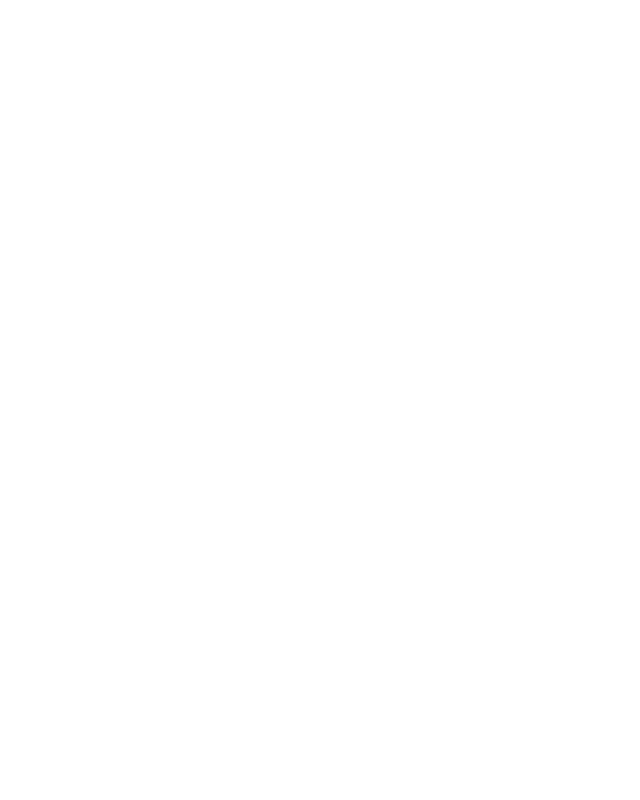
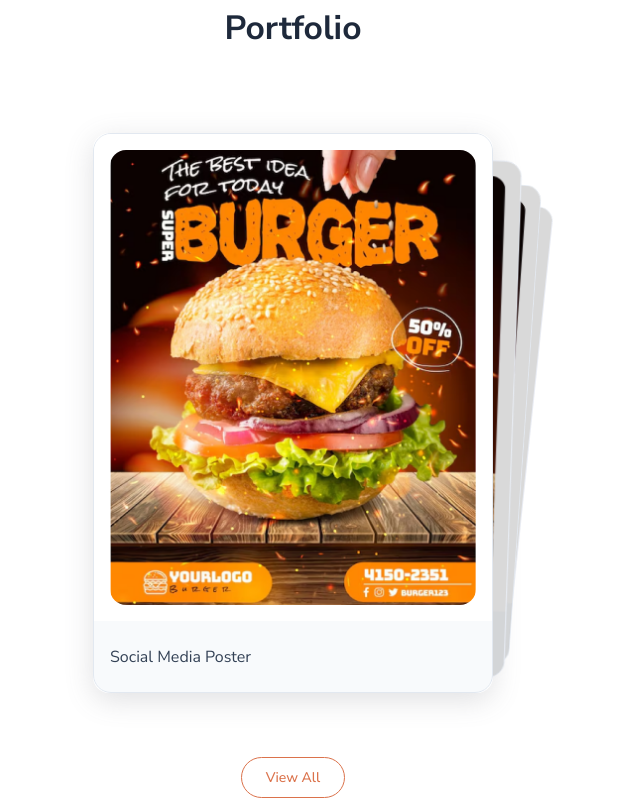
Before and after one commit to YeenYan/va-portfolio-v1, a Vue app: page / in a window 1280 px wide. Shown: the part 7044-7844 px from the top of the page, without its empty margins (347-987 px from the left). Built offline with nearby package versions, Linux system fonts and the light colour scheme.

Commit message:
add portfolio section & integrate swiper library

```diff
--- a/package.json
+++ b/package.json
@@ -10,6 +10,7 @@
   },
   "dependencies": {
     "gsap": "^3.12.5",
+    "swiper": "^11.1.14",
     "vue": "^3.4.37",
     "vuex": "^4.0.2"
   },
--- a/src/App.vue
+++ b/src/App.vue
@@ -13,10 +13,7 @@
 			<div ref="serviceContainer" id="services">
 				<ServicesContent />
 			</div>
-			<div class="sample" id="portfolio">
-				Lorem ipsum dolor sit amet consectetur, adipisicing elit. Explicabo suscipit
-				provident ullam cupiditate dolore asperiores ipsam blanditiis id odit natus.
-			</div>
+			<PortfolioContent id="portfolio" />
 			<ContactContent id="contact" />
 		</section>
 
@@ -40,6 +37,7 @@
 	import IntroductionAbout from "@/views/IntroductionAbout.vue";
 	import WhyMeContent from "@/views/WhyMeContent.vue";
 	import ServicesContent from "@/views/ServicesContent.vue";
+	import PortfolioContent from "@/views/PortfolioContent.vue";
 	import ContactContent from "@/views/ContactContent.vue";
 	import AboutContent from "@/views/AboutModal.vue";
 	import MainLoader from "@/components/Main_Loader.vue";
--- a/src/composables/useImageLoader.js
+++ b/src/composables/useImageLoader.js
@@ -13,6 +13,8 @@
 import Image10 from "@/assets/images/CircularText.webp";
 import Image11 from "@/assets/images/about.webp";
 import Image12 from "@/assets/images/signature.webp";
+
+import Image13 from "@/assets/images/sample_design.png";
 
 // Function to load an image asynchronously
 const loadImage = (src) => {
@@ -45,6 +47,7 @@
 		Image10,
 		Image11,
 		Image12,
+		Image13,
 	];
 
 	const loadAllImages = async () => {
--- a/src/main.js
+++ b/src/main.js
@@ -7,6 +7,9 @@
 
 import "@/assets/base.css";
 
+import "swiper/css";
+import "swiper/css/effect-cards";
+
 gsap.registerPlugin(ScrollTrigger, ScrollToPlugin);
 
 import App from "@/App.vue";
--- /dev/null
+++ b/src/views/PortfolioContent.vue
@@ -0,0 +1,116 @@
+<template>
+	<aside class="portfolio_section_container">
+		<div class="portfolio_section_wrapper max_width_container">
+			<div class="section_title_wrapper">
+				<p class="title_subheading">A Small Selection Of My Work</p>
+				<p class="title_heading">Portfolio</p>
+			</div>
+		</div>
+
+		<div class="swiper_container">
+			<swiper
+				:effect="'cards'"
+				:grab-cursor="true"
+				:modules="modules"
+				class="mySwiper"
+			>
+				<swiper-slide v-for="(slide, index) in slides" :key="index">
+					<div class="swiper_wrapper">
+						<!-- {{ slide }} -->
+						<img :srcset="slide.image" alt="" class="sample_image" />
+					</div>
+					<p class="swiper_text">
+						{{ slide.title }}
+					</p>
+				</swiper-slide>
+			</swiper>
+
+			<button class="btn btn_outline btn_view">View All</button>
+		</div>
+	</aside>
+</template>
+
+<script>
+	import SocialMediaImage from "@/assets/images/sample_design.png";
+	// Import Swiper Vue.js components
+	import { Swiper, SwiperSlide } from "swiper/vue";
+
+	// Import Swiper styles
+	import "swiper/css";
+	import "swiper/css/effect-cards";
+
+	// Import required modules
+	import { EffectCards } from "swiper/modules";
+
+	export default {
+		components: {
+			Swiper,
+			SwiperSlide,
+		},
+		setup() {
+			const slides = [
+				{
+					title: "Social Media Poster",
+					image: SocialMediaImage,
+				},
+				{
+					title: "Lorem Ipsum",
+					image: SocialMediaImage,
+				},
+				{
+					title: "Lorem Ipsum",
+					image: SocialMediaImage,
+				},
+				{
+					title: "Lorem Ipsum",
+					image: SocialMediaImage,
+				},
+			];
+
+			return {
+				modules: [EffectCards],
+				slides,
+			};
+		},
+	};
+</script>
+
+<style lang="postcss" scoped>
+	.portfolio_section_container {
+		@apply flex flex-col items-center pt-[7rem] pb-[10rem] h-full mx-auto;
+	}
+
+	.swiper_container {
+		@apply flex flex-col items-center w-[90%] mt-[5rem];
+	}
+
+	.mySwiper {
+		@apply w-full max-w-[25rem] h-[35rem] rounded-2xl;
+		box-shadow: rgba(100, 100, 111, 0.2) 0px 7px 29px 0px;
+	}
+
+	.swiper-slide {
+		@apply flex flex-col bg-neutral-50 border-[.3px] border-neutral-200;
+		border-radius: 18px;
+		font-size: 22px;
+	}
+
+	.swiper_wrapper {
+		@apply p-[1rem] h-[90%] bg-shades-white;
+	}
+
+	.sample_image {
+		@apply rounded-2xl;
+		width: 100%; /* Ensure the image doesn't exceed the container width */
+		height: 100%; /* Ensure the image doesn't exceed the container height */
+		object-fit: cover; /* Cover the container while maintaining aspect ratio */
+	}
+
+	.swiper_text {
+		@apply text-base text-neutral-700 px-[1rem] pt-[1.5rem] pb-[2rem];
+	}
+
+	.btn_view {
+		@apply mt-[4rem];
+	}
+</style>
```
Also changed, not shown: src/assets/images/sample_design.png (added), 1 other file (tests, documents, lock files or other folders).
